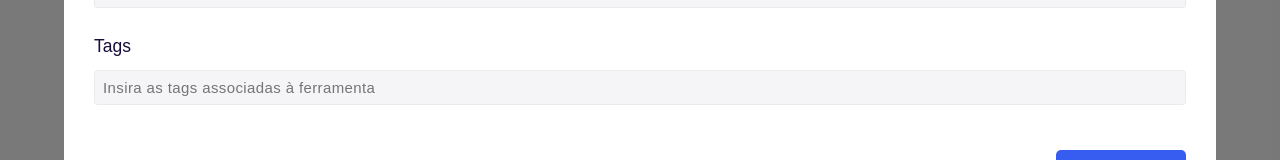
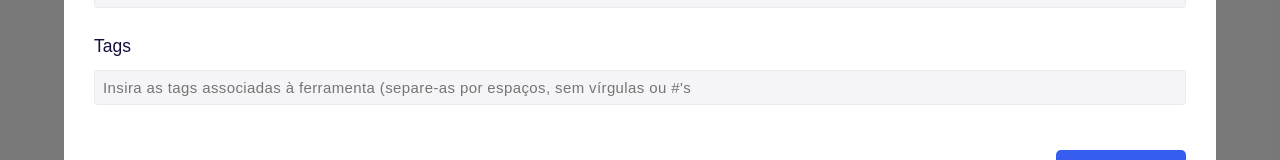
Before and after one commit to Raspincel/desafio-kennedy, a React (Vite) app: page /dashboard in a window 1280 px wide. Both pictures are taken after a click on the button "Novo". Shown: the part 447-607 px from the top of the page. Built offline with nearby package versions, Linux system fonts and the light colour scheme; no server answers.

Commit message:
feat: change tags placeholder for clarity

```diff
--- a/src/components/AddToolModal/index.tsx
+++ b/src/components/AddToolModal/index.tsx
@@ -79,7 +79,7 @@ export default function AddToolModal() {
 
                 <TextInput
                     id="tags"
-                    placeholder="Insira as tags associadas à ferramenta"
+                    placeholder="Insira as tags associadas à ferramenta (separe-as por espaços, sem vírgulas ou #'s"
                     label="Tags"
                     register={register as UseForm}
                     error={errors?.tags?.message}
--- a/src/components/TextArea/index.tsx
+++ b/src/components/TextArea/index.tsx
@@ -26,6 +26,7 @@ export default function TextArea({ id, label, placeholder, register, onChange, v
                 id={id}
                 value={value}
                 maxLength={256}
+                spellCheck={false}
             />
             { error && error.trim() !== "" && <ErrorText>{error}</ErrorText> }
         </TextAreaContainer>
```
